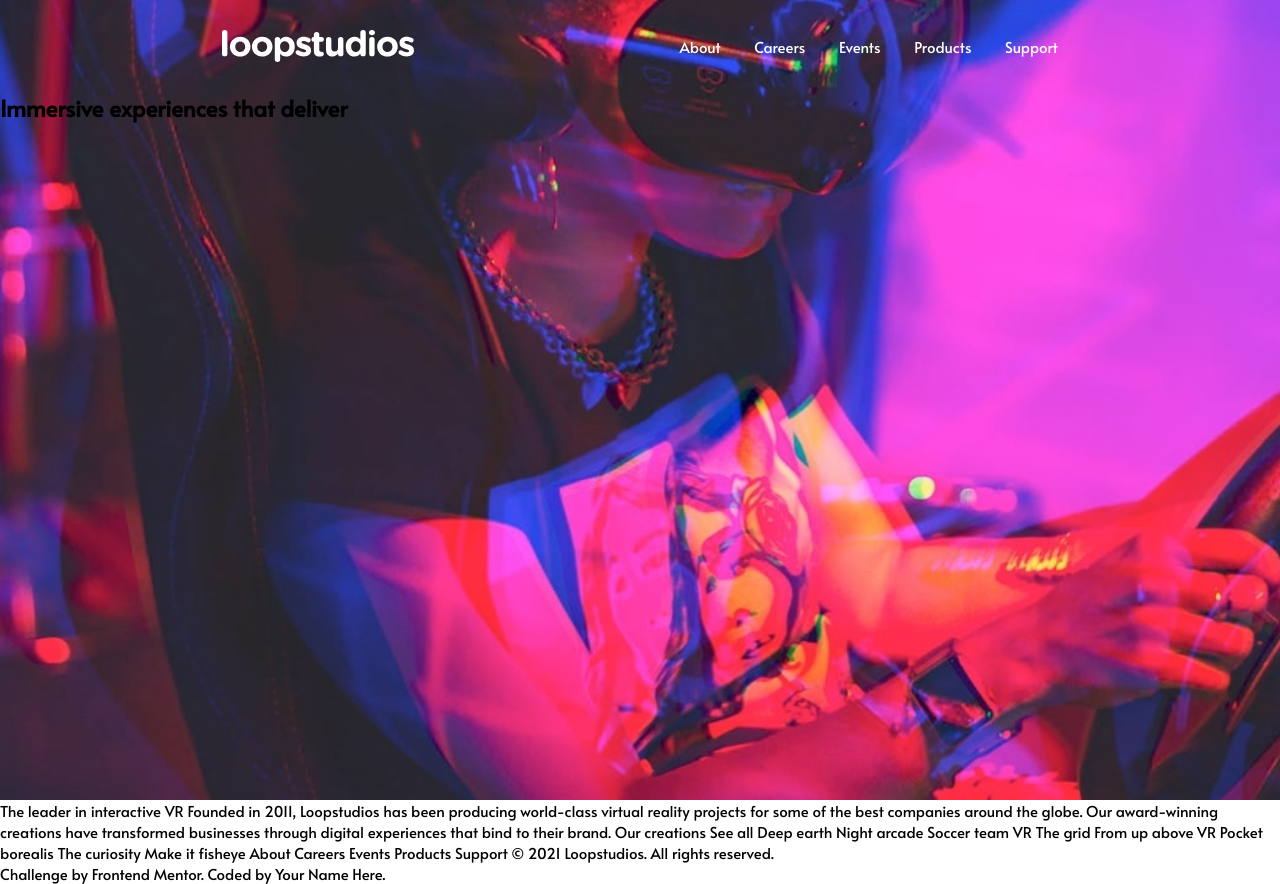
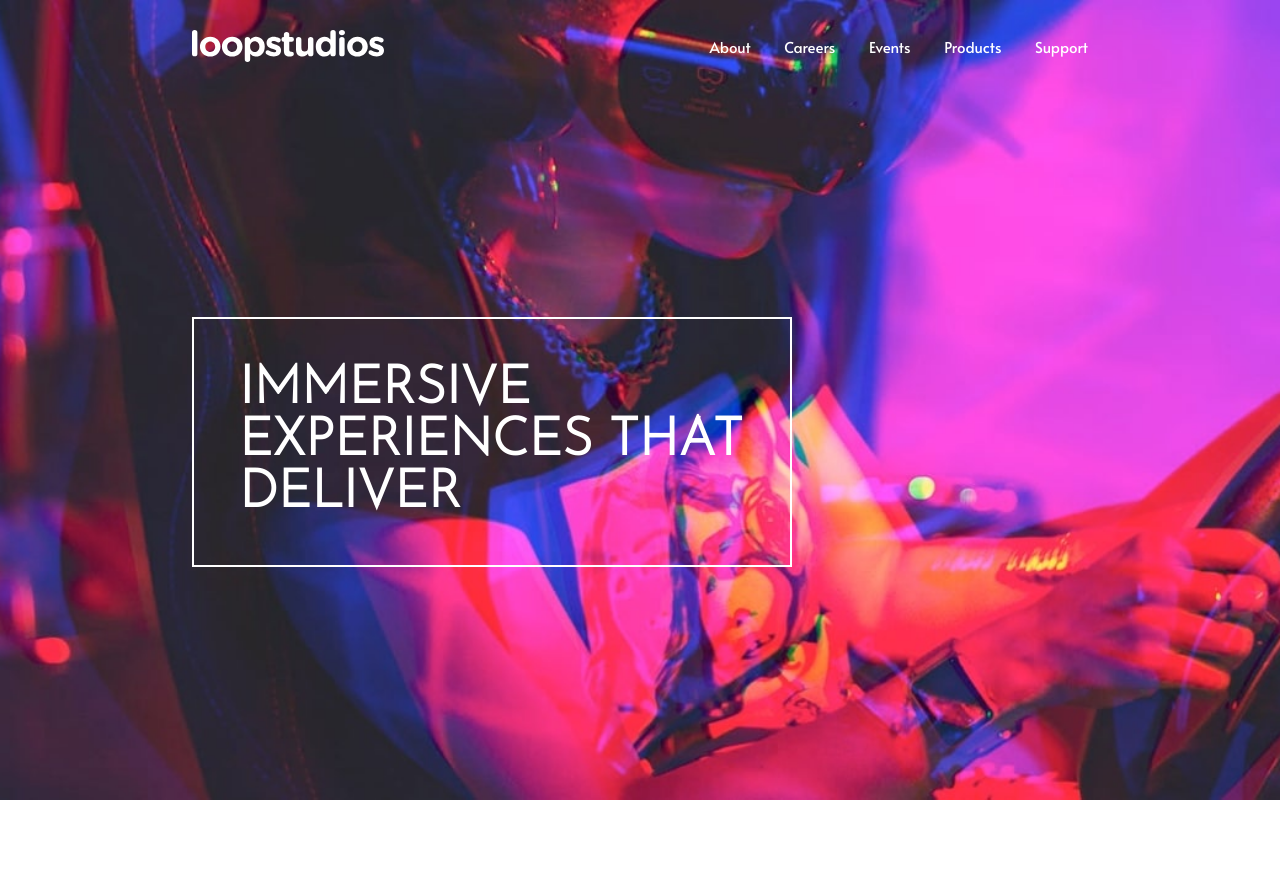
Before and after one commit to eduardo-takeo/loopstudios, a website: page index.html in a window 1280 px wide. After the commit the page ends 800 px from the top, so only its background shows below. Drawn offline with Linux system fonts and the light colour scheme.

Commit message:
Finish Hero section

```diff
--- a/index.html
+++ b/index.html
@@ -20,7 +20,8 @@
   </head>
   <body>
     <section class="hero">
-      <header class="header content">
+      <div class="content">
+        <header class="header">
           <img src="/images/logo.svg" alt="Logo" />
           <ul>
             <li><a href="#">About</a></li>
@@ -30,12 +31,15 @@
             <li><a href="#">Support</a></li>
           </ul>
         </header>
+      </div>
+      <div class="content">
         <div class="hero-slogan">
           <h1>Immersive experiences that deliver</h1>
         </div>
+      </div>
     </section>
 
-    The leader in interactive VR Founded in 2011, Loopstudios has been producing
+    <!-- The leader in interactive VR Founded in 2011, Loopstudios has been producing
     world-class virtual reality projects for some of the best companies around
     the globe. Our award-winning creations have transformed businesses through
     digital experiences that bind to their brand. Our creations See all Deep
@@ -48,6 +52,6 @@
       <a href="https://www.frontendmentor.io?ref=challenge" target="_blank"
         >Frontend Mentor</a
       >. Coded by <a href="#">Your Name Here</a>.
-    </div>
+    </div> -->
   </body>
 </html>
--- a/style/style.scss
+++ b/style/style.scss
@@ -35,13 +35,12 @@ a {
   background-size: cover;
   background-position: center;
   height: 100vh;
-}
 
   .header {
     display: flex;
     align-items: center;
     justify-content: space-between;
-  padding: 2rem;
+    padding: 2rem 0;
 
     ul {
       li {
@@ -59,6 +58,24 @@ a {
     }
   }
 
+  &-slogan {
+    width: 40rem;
+    padding: 3rem;
+    margin: 15rem 0;
+    border: 2px solid var(--white);
+
+
+    h1 {
+      text-transform: uppercase;
+      color: var(--white);
+      font-size: 3.5rem;
+      font-family: 'Josefin Sans', sans-serif;
+    }
+  }
+}
+
+
+
 // Media queries
 @media (max-width: 1080px) {
   html {
@@ -66,7 +83,7 @@ a {
   }
 
   .content {
-    width: 90%;
+    width: 80%;
     margin: 0 auto;
   }
 }
@@ -80,3 +97,5 @@ a {
     margin: 0 auto;
   }
 }
+
+//TODO: Adjust Hero section responsiveness
```
Also changed, not shown: style/style.css, 1 other file. Lines whose indentation alone changed are shown as unchanged.
